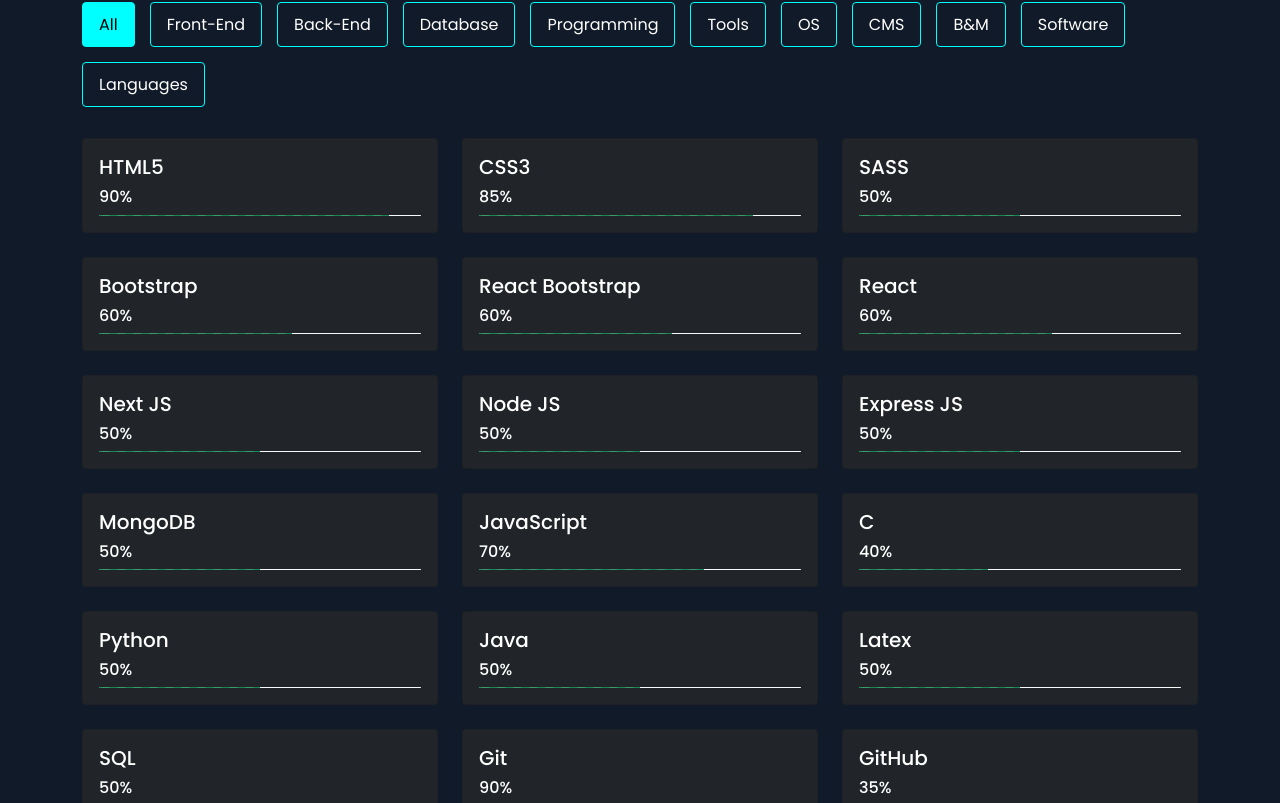
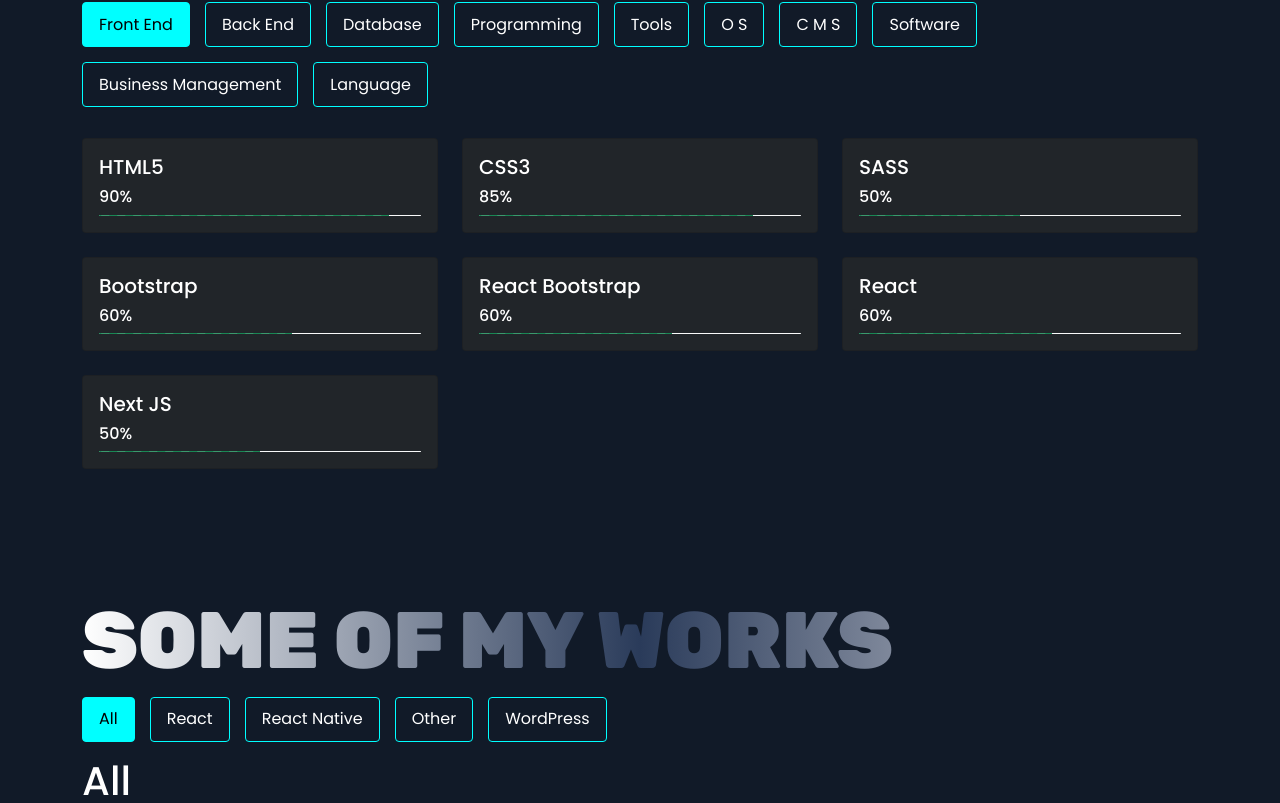
Before and after one commit to OwaliShawon/owali-ullah-shawon, a React (Create React App) app: page / in a window 1280 px wide. Shown: the part 3396-4199 px from the top of the page. Built offline with nearby package versions, Linux system fonts and the light colour scheme; a web font is replaced by a local one.

Commit message:
Refactor skill.js

```diff
--- a/src/components/Skills/Skills.js
+++ b/src/components/Skills/Skills.js
@@ -6,31 +6,20 @@
 import "./Skills.css";
 
 const Skills = () => {
-    const [FrontEnd, setFrontEnd] = useState([]);
-    const [BackEnd, setBackEnd] = useState([]);
-    const [Database, setDatabase] = useState([]);
-    const [Programming, setProgramming] = useState([]);
-    const [Tools, setTools] = useState([]);
-    const [OS, setOS] = useState([]);
-    const [CMS, setCMS] = useState([]);
-    const [Software, setSoftware] = useState([]);
-    const [BusinessManagement, setBusinessManagement] = useState([]);
-    const [Language, setLanguage] = useState([]);
+    const [skills, setSkills] = useState({});
 
     useEffect(() => {
-        setFrontEnd(SkillData.FrontEnd);
-        setBackEnd(SkillData.BackEnd);
-        setDatabase(SkillData.Database);
-        setProgramming(SkillData.Programming);
-        setTools(SkillData.Tools);
-        setOS(SkillData.OS);
-        setCMS(SkillData.CMS);
-        setSoftware(SkillData.Software);
-        setBusinessManagement(SkillData.BusinessManagement);
-        setLanguage(SkillData.Language);
+        setSkills(SkillData);
         Aos.init({ duration: 2000 });
-    }, [FrontEnd, BackEnd, Database, Programming, Tools, OS, CMS, Software, BusinessManagement, Language]);
-    console.log(FrontEnd, Programming);
+    }, []);
+
+    const renderSkillCategory = (category) => (
+        <div className="row">
+            {skills[category]?.map((skillInfo, index) => (
+                <SkillItem key={index} info={skillInfo} />
+            ))}
+        </div>
+    );
 
     return (
         <section data-Aos="fade-up" className="skill section" id="skill">
@@ -38,182 +27,38 @@
                 <div className="section-title-text mb-2">
                     <h1 className="dark-color">MY Skill</h1>
                 </div>
-                {/* tabs */}
-                <ul class="nav nav-pills mb-3" id="pills-tab" role="tablist">
-                    {/* all */}
-                    <li class="nav-item" role="presentation">
-                        <a class="nav-link active" id="pills-all-tab" data-toggle="pill" href="#pills-all" role="tab" aria-controls="pills-all" aria-selected="true">All</a>
-                    </li>
-                    {/* front end */}
-                    <li class="nav-item" role="presentation">
-                        <a class="nav-link" id="pills-front-end-tab" data-toggle="pill" href="#pills-front-end" role="tab" aria-controls="pills-front-end" aria-selected="false">Front-End</a>
-                    </li>
-                    {/* back end */}
-                    <li class="nav-item" role="presentation">
-                        <a class="nav-link" id="pills-back-end-tab" data-toggle="pill" href="#pills-back-end" role="tab" aria-controls="pills-back-end" aria-selected="false">Back-End</a>
-                    </li>
-                    {/* database */}
-                    <li class="nav-item" role="presentation">
-                        <a class="nav-link" id="pills-database-tab" data-toggle="pill" href="#pills-database" role="tab" aria-controls="pills-database" aria-selected="false">Database</a>
-                    </li>
-                    {/* programming */}
-                    <li class="nav-item" role="presentation">
-                        <a class="nav-link" id="pills-programming-tab" data-toggle="pill" href="#pills-programming" role="tab" aria-controls="pills-programming" aria-selected="false">Programming</a>
-                    </li>
-                    {/* Tools */}
-                    <li class="nav-item" role="presentation">
-                        <a class="nav-link" id="pills-tools-tab" data-toggle="pill" href="#pills-tools" role="tab" aria-controls="pills-tools" aria-selected="false">Tools</a>
-                    </li>
-                    {/* OS */}
-                    <li class="nav-item" role="presentation">
-                        <a class="nav-link" id="pills-os-tab" data-toggle="pill" href="#pills-os" role="tab" aria-controls="pills-os" aria-selected="false">OS</a>
-                    </li>
-                    {/* CMS */}
-                    <li class="nav-item" role="presentation">
-                        <a class="nav-link" id="pills-cms-tab" data-toggle="pill" href="#pills-cms" role="tab" aria-controls="pills-cms" aria-selected="false">CMS</a>
-                    </li>
-                    {/* Business Management */}
-                    <li class="nav-item" role="presentation">
-                        <a class="nav-link" id="pills-BusinessManagement-tab" data-toggle="pill" href="#pills-BusinessManagement" role="tab" aria-controls="pills-BusinessManagement" aria-selected="false">B&M</a>
-                    </li>
-                    {/* Software */}
-                    <li class="nav-item" role="presentation">
-                        <a class="nav-link" id="pills-software-tab" data-toggle="pill" href="#pills-software" role="tab" aria-controls="pills-software" aria-selected="false">Software</a>
-                    </li>
-                    {/* Languages */}
-                    <li class="nav-item" role="presentation">
-                        <a class="nav-link" id="pills-languages-tab" data-toggle="pill" href="#pills-languages" role="tab" aria-controls="pills-languages" aria-selected="false">Languages</a>
-                    </li>
+                {/* Tabs */}
+                <ul className="nav nav-pills mb-3" id="pills-tab" role="tablist">
+                    {Object.keys(SkillData).map((category, index) => (
+                        <li className="nav-item" role="presentation" key={index}>
+                            <a
+                                className={`nav-link ${index === 0 ? "active" : ""}`}
+                                id={`pills-${category.toLowerCase()}-tab`}
+                                data-toggle="pill"
+                                href={`#pills-${category.toLowerCase()}`}
+                                role="tab"
+                                aria-controls={`pills-${category.toLowerCase()}`}
+                                aria-selected={index === 0 ? "true" : "false"}
+                            >
+                                {category.replace(/([A-Z])/g, ' $1').trim()}
+                            </a>
+                        </li>
+                    ))}
                 </ul>
 
-
-                {/* skills items */}
-                <div class="tab-content" id="pills-tabContent">
-                    {/* all */}
-                    <div class="tab-pane fade show active" id="pills-all" role="tabpanel" aria-labelledby="pills-all-tab">
-                        <div className="row">
-                            {
-                                FrontEnd.map(skillInfo => <SkillItem info={skillInfo}></SkillItem>)
-                            }
-                            {/* <h1>Back End</h1> */}
-                            {
-                                BackEnd.map(skillInfo => <SkillItem info={skillInfo}></SkillItem>)
-                            }
-                            {/* <h1>Database</h1> */}
-                            {
-                                Database.map(skillInfo => <SkillItem info={skillInfo}></SkillItem>)
-                            }
-                            {/* <h1>Programming</h1> */}
-                            {
-                                Programming.map(skillInfo => <SkillItem info={skillInfo}></SkillItem>)
-                            }
-                            {/* <h1>Tools</h1> */}
-                            {
-                                Tools.map(skillInfo => <SkillItem info={skillInfo}></SkillItem>)
-                            }
-                            {/* <h1>Operating System</h1> */}
-                            {
-                                OS.map(skillInfo => <SkillItem info={skillInfo}></SkillItem>)
-                            }
-                            {/* <h1>Content Management System</h1> */}
-                            {
-                                CMS.map(skillInfo => <SkillItem info={skillInfo}></SkillItem>)
-                            }
-                            {/* <h1>Software</h1> */}
-                            {
-                                Software.map(skillInfo => <SkillItem info={skillInfo}></SkillItem>)
-                            }
-                            {/* <h1>Business & Management</h1> */}
-                            {
-                                BusinessManagement.map(skillInfo => <SkillItem info={skillInfo}></SkillItem>)
-                            }
-                            {/* <h1>Language</h1> */}
-                            {
-                                Language.map(skillInfo => <SkillItem info={skillInfo}></SkillItem>)
-                            }
-
+                {/* Skills Items */}
+                <div className="tab-content" id="pills-tabContent">
+                    {Object.keys(SkillData).map((category, index) => (
+                        <div
+                            key={index}
+                            className={`tab-pane fade ${index === 0 ? "show active" : ""}`}
+                            id={`pills-${category.toLowerCase()}`}
+                            role="tabpanel"
+                            aria-labelledby={`pills-${category.toLowerCase()}-tab`}
+                        >
+                            {renderSkillCategory(category)}
                         </div>
-                    </div>
-                    {/* front end items */}
-                    <div class="tab-pane fade" id="pills-front-end" role="tabpanel" aria-labelledby="pills-front-end-tab">
-                        <div className="row">
-                            {
-                                FrontEnd.map(programmingInfo => <SkillItem info={programmingInfo}></SkillItem>)
-                            }
-                        </div>
-                    </div>
-                    {/* back end items */}
-                    <div class="tab-pane fade" id="pills-back-end" role="tabpanel" aria-labelledby="pills-back-end-tab">
-                        <div className="row">
-                            {
-                                BackEnd.map(programmingInfo => <SkillItem info={programmingInfo}></SkillItem>)
-                            }
-                        </div>
-                    </div>
-                    {/* database */}
-                    <div class="tab-pane fade" id="pills-database" role="tabpanel" aria-labelledby="pills-database-tab">
-                        <div className="row">
-                            {
-                                Database.map(programmingInfo => <SkillItem info={programmingInfo}></SkillItem>)
-                            }
-                        </div>
-                    </div>
-                    {/* programming */}
-                    <div class="tab-pane fade" id="pills-programming" role="tabpanel" aria-labelledby="pills-programming-tab">
-                        <div className="row">
-                            {
-                                Programming.map(programmingInfo => <SkillItem info={programmingInfo}></SkillItem>)
-                            }
-                        </div>
-                    </div>
-                    {/* tools */}
-                    <div class="tab-pane fade" id="pills-tools" role="tabpanel" aria-labelledby="pills-tools-tab">
-                        <div className="row">
-                            {
-                                Tools.map(programmingInfo => <SkillItem info={programmingInfo}></SkillItem>)
-                            }
-                        </div>
-                    </div>
-                    {/* os */}
-                    <div class="tab-pane fade" id="pills-os" role="tabpanel" aria-labelledby="pills-os-tab">
-                        <div className="row">
-                            {
-                                OS.map(programmingInfo => <SkillItem info={programmingInfo}></SkillItem>)
-                            }
-                        </div>
-                    </div>
-                    {/* cms */}
-                    <div class="tab-pane fade" id="pills-cms" role="tabpanel" aria-labelledby="pills-cms-tab">
-                        <div className="row">
-                            {
-                                CMS.map(programmingInfo => <SkillItem info={programmingInfo}></SkillItem>)
-                            }
-                        </div>
-                    </div>
-                    {/* Business Management */}
-                    <div class="tab-pane fade" id="pills-BusinessManagement" role="tabpanel" aria-labelledby="pills-BusinessManagement-tab">
-                        <div className="row">
-                            {
-                                BusinessManagement.map(programmingInfo => <SkillItem info={programmingInfo}></SkillItem>)
-                            }
-                        </div>
-                    </div>
-                    {/*Software */}
-                    <div class="tab-pane fade" id="pills-software" role="tabpanel" aria-labelledby="pills-software-tab">
-                        <div className="row">
-                            {
-                                Software.map(programmingInfo => <SkillItem info={programmingInfo}></SkillItem>)
-                            }
-                        </div>
-                    </div>
-                    {/*Languages */}
-                    <div class="tab-pane fade" id="pills-languages" role="tabpanel" aria-labelledby="pills-languages-tab">
-                        <div className="row">
-                            {
-                                Language.map(programmingInfo => <SkillItem info={programmingInfo}></SkillItem>)
-                            }
-                        </div>
-                    </div>
+                    ))}
                 </div>
             </div>
         </section>
```
